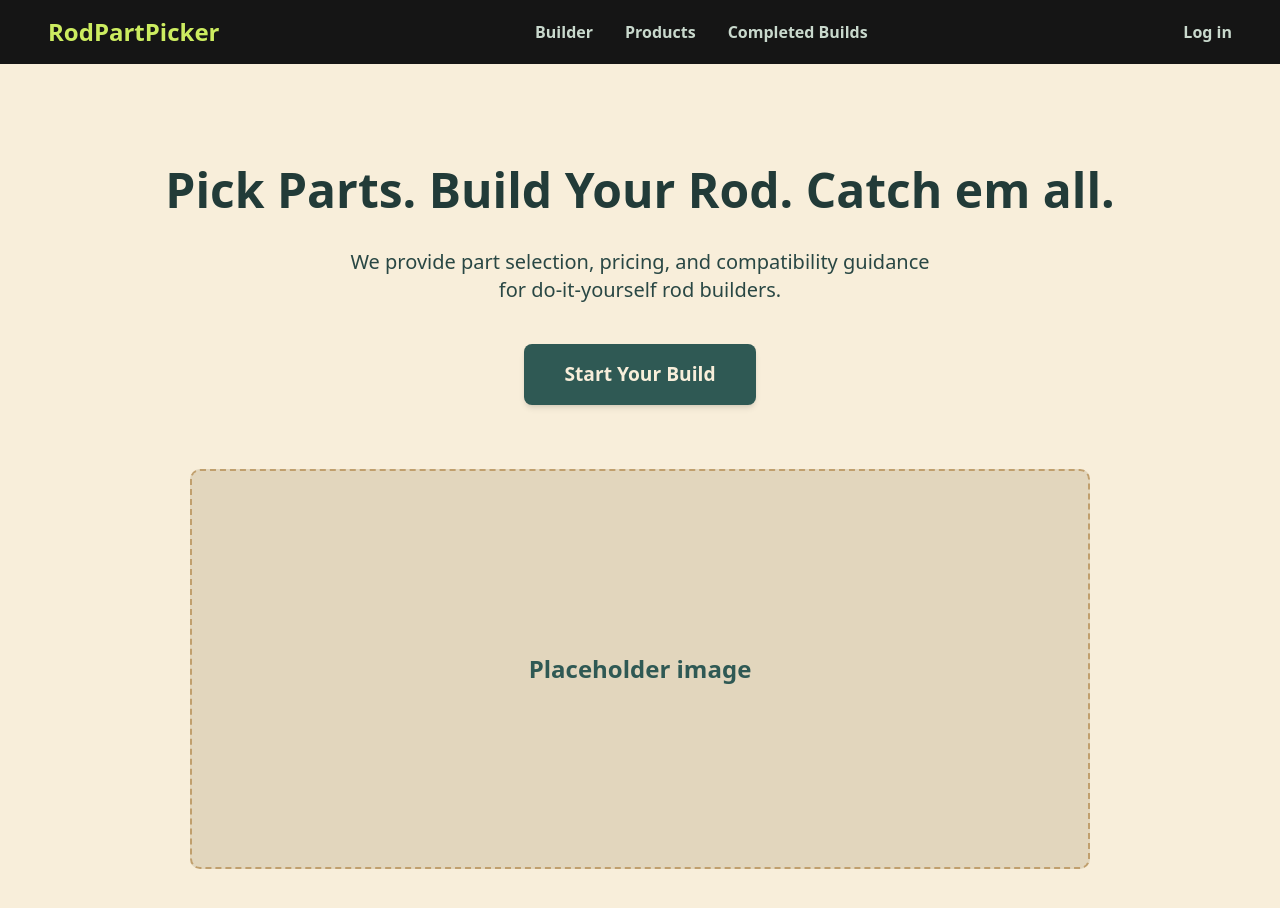
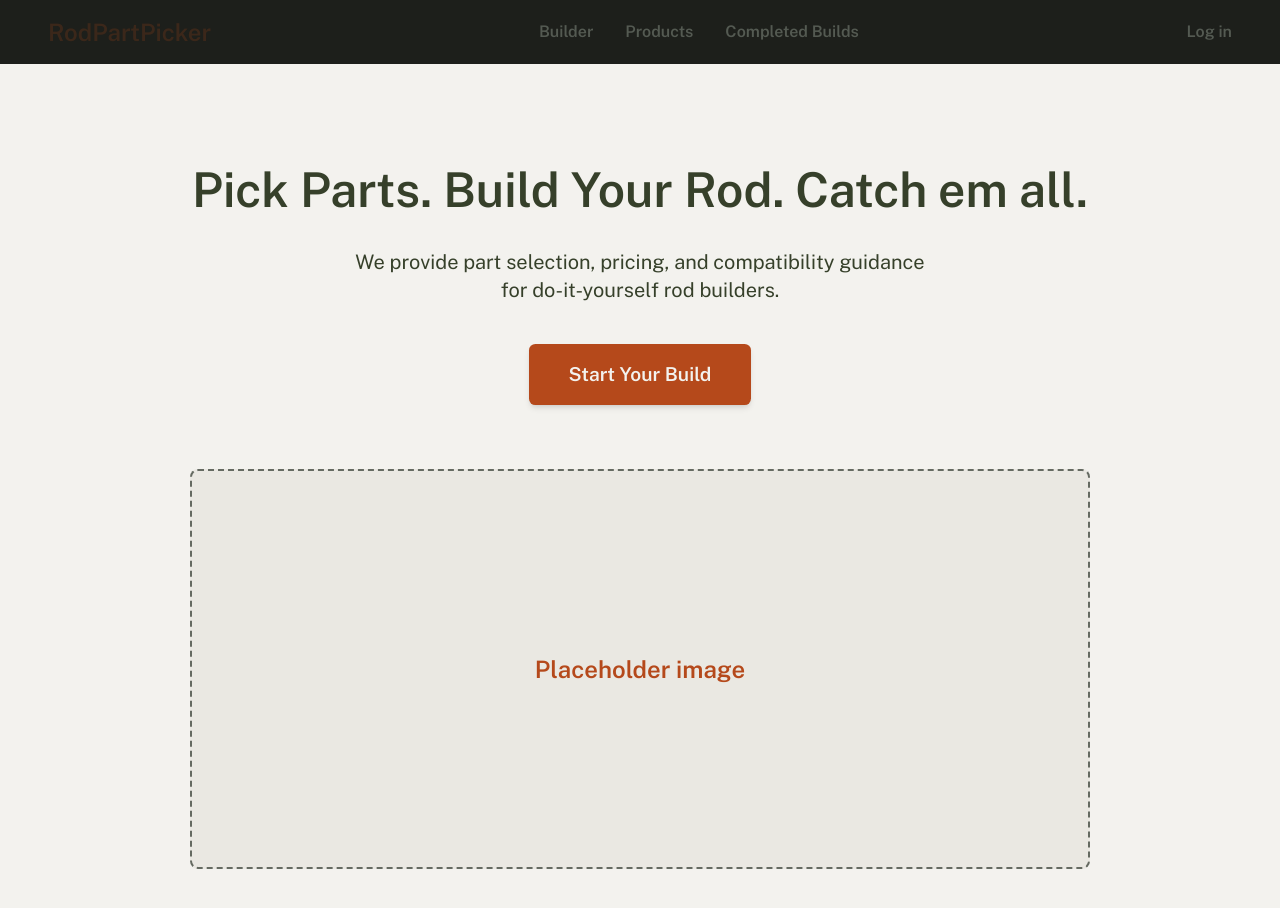
Before and after one commit to Alchabom/RodPartPicker, a React (Vite) app: page / in a window 1280 px wide. Shown: the top 908 px of the page. Built offline with nearby package versions, Linux system fonts and the light colour scheme; no server answers.

Commit message:
feat(web): add the brook trout tokens and contrast check
Co-Authored-By: Claude Opus 5.5 <noreply@anthropic.com>

```diff
--- a/index.html
+++ b/index.html
@@ -4,7 +4,13 @@
     <meta charset="UTF-8" />
     <link rel="icon" type="image/svg+xml" href="/favicon.svg" />
     <meta name="viewport" content="width=device-width, initial-scale=1.0" />
-    <title>rodpartpicker</title>
+    <link rel="preconnect" href="https://fonts.googleapis.com" />
+    <link rel="preconnect" href="https://fonts.gstatic.com" crossorigin />
+    <link
+      href="https://fonts.googleapis.com/css2?family=Public+Sans:wght@400;500;600&display=swap"
+      rel="stylesheet"
+    />
+    <title>RodPartPicker</title>
   </head>
   <body>
     <div id="root"></div>
--- a/package.json
+++ b/package.json
@@ -9,7 +9,8 @@
     "lint": "oxlint",
     "preview": "vite preview",
     "db:migrate": "cd api && uv run python -m app.migrate",
-    "test": "vitest run"
+    "test": "vitest run",
+    "check:contrast": "node scripts/check-contrast.mjs"
   },
   "dependencies": {
     "@tailwindcss/vite": "^4.3.3",
--- /dev/null
+++ b/scripts/check-contrast.mjs
@@ -0,0 +1,62 @@
+// WCAG AA contrast check for the design tokens in src/styles/index.css.
+// Parses only `--name: #RRGGBB;` declarations inside :root (color-mix tokens are skipped).
+import { readFileSync } from 'node:fs'
+import { fileURLToPath } from 'node:url'
+
+const cssPath = fileURLToPath(new URL('../src/styles/index.css', import.meta.url))
+const css = readFileSync(cssPath, 'utf8')
+const rootBlock = css.match(/:root\s*\{([\s\S]*?)\n\}/)?.[1] ?? ''
+
+const tokens = {}
+for (const m of rootBlock.matchAll(/--([\w-]+)\s*:\s*(#[0-9a-fA-F]{6})\s*;/g)) {
+  tokens[m[1]] = m[2]
+}
+
+const MIN = 4.5
+// [foreground, background]; '#FFFFFF' is a literal, anything else is a token name.
+const pairs = [
+  ['#FFFFFF', 'belly'],
+  ['belly', 'stone-page'],
+  ['ink-2', 'stone-page'],
+  ['ink-3', 'stone-page'],
+  ['ink-3', 'stone-raised'],
+  ['ink-3', 'stone-card'],
+  ['olive', 'stone-page'],
+  ['stone-page', 'haze-5'],
+  ['belly-ink', 'stone-page'],
+  ['belly-ink', 'stone-raised'],
+  ['#FFFFFF', 'negative'],
+  ['negative', 'stone-page'],
+]
+
+const resolve = (ref) => (ref.startsWith('#') ? ref : tokens[ref])
+
+function luminance(hex) {
+  const [r, g, b] = [1, 3, 5].map((i) => {
+    const c = parseInt(hex.slice(i, i + 2), 16) / 255
+    return c <= 0.03928 ? c / 12.92 : ((c + 0.055) / 1.055) ** 2.4
+  })
+  return 0.2126 * r + 0.7152 * g + 0.0722 * b
+}
+
+function ratio(a, b) {
+  const [hi, lo] = [luminance(a), luminance(b)].sort((x, y) => y - x)
+  return (hi + 0.05) / (lo + 0.05)
+}
+
+let failed = false
+for (const [fg, bg] of pairs) {
+  const f = resolve(fg)
+  const b = resolve(bg)
+  const missing = [f ? null : fg, b ? null : bg].filter(Boolean)
+  if (missing.length) {
+    console.log(`MISSING  ${fg} / ${bg}  (no token: ${missing.join(', ')})`)
+    failed = true
+    continue
+  }
+  const r = ratio(f, b)
+  const ok = r >= MIN
+  if (!ok) failed = true
+  console.log(`${ok ? 'ok     ' : 'FAIL   '}  ${fg} / ${bg}  ${r.toFixed(2)}`)
+}
+process.exit(failed ? 1 : 0)
--- a/src/styles/index.css
+++ b/src/styles/index.css
@@ -6,57 +6,98 @@
 @custom-variant dark (&:is(.dark *));
 
 :root {
-  /* Dark Greens */
-  --te-papa-green: #223B38;
-  --plantation: #294744;
-  --spectra: #2F5954;
-
-  /* Lights & Accents */
-  --tasman: #C9D9CD;
-  --sulu: #CCEC60;
-
-  /* Neutrals */
-  --cod-gray: #151515;
-  --linen: #F8EEDA;
-  --bone: #E2D6BD;
-  --twine: #C09F6D;
+  /* Brook trout / Blue Ridge tokens */
+  --stone-page: #F3F2EE;
+  --stone-card: #FCFBF9;
+  --stone-raised: #EAE8E2;
+  --ink: #1D1F1B;
+  --ink-2: #545A52;
+  --ink-3: #656A61;
+  --hairline: color-mix(in oklab, var(--ink) 9%, transparent);
+  --belly: #B5491B;
+  --belly-ink: #8F3814;
+  --spot: #C23B2E;
+  --halo: #7FA3C4;
+  --olive: #36402A;
+  --haze-1: #CBD4D6;
+  --haze-2: #A8B8C0;
+  --haze-3: #7C93A1;
+  --haze-4: #4F6677;
+  --haze-5: #33424A;
+  --dawn: #EEE5D6;
+  --negative: #B4322B;
+  --fin-edge: linear-gradient(90deg, var(--stone-card) 0 3px, var(--ink) 3px 6px, var(--belly) 6px);
+  --ease-shop: cubic-bezier(0.22, 1, 0.36, 1);
 
   /* shadcn tokens mapped to the palette */
-  --background: var(--linen);
-  --foreground: var(--cod-gray);
-  --card: var(--linen);
-  --card-foreground: var(--cod-gray);
-  --popover: var(--linen);
-  --popover-foreground: var(--cod-gray);
-  --primary: var(--spectra);
-  --primary-foreground: var(--linen);
-  --secondary: var(--bone);
-  --secondary-foreground: var(--te-papa-green);
-  --muted: var(--bone);
-  --muted-foreground: var(--plantation);
-  --accent: var(--tasman);
-  --accent-foreground: var(--te-papa-green);
-  --destructive: oklch(0.577 0.245 27.325);
-  --border: color-mix(in oklab, var(--twine) 40%, transparent);
-  --input: color-mix(in oklab, var(--twine) 40%, transparent);
-  --ring: var(--sulu);
-  --radius: 0.625rem;
+  --background: var(--stone-page);
+  --foreground: var(--ink);
+  --card: var(--stone-card);
+  --card-foreground: var(--ink);
+  --popover: var(--stone-card);
+  --popover-foreground: var(--ink);
+  --primary: var(--belly);
+  --primary-foreground: #FFFFFF;
+  --secondary: var(--stone-raised);
+  --secondary-foreground: var(--ink);
+  --muted: var(--stone-raised);
+  --muted-foreground: var(--ink-3);
+  --accent: var(--stone-raised);
+  --accent-foreground: var(--ink);
+  --destructive: var(--negative);
+  --border: var(--hairline);
+  --input: var(--hairline);
+  --ring: var(--belly-ink);
+  --radius: 0.5rem;
 }
 
 @theme inline {
-  --font-sans: system-ui, -apple-system, BlinkMacSystemFont, 'Segoe UI', Roboto, Oxygen, Ubuntu, Cantarell, 'Open Sans', 'Helvetica Neue', sans-serif;
-  --font-heading: var(--font-sans);
+  --font-sans: 'Public Sans', ui-sans-serif, system-ui, sans-serif;
+  --font-heading: 'Public Sans', ui-sans-serif, system-ui, sans-serif;
 
-  /* Brand palette as utilities: bg-cod-gray, text-sulu, border-twine, ... */
-  --color-te-papa-green: var(--te-papa-green);
-  --color-plantation: var(--plantation);
-  --color-spectra: var(--spectra);
-  --color-tasman: var(--tasman);
-  --color-sulu: var(--sulu);
-  --color-cod-gray: var(--cod-gray);
-  --color-linen: var(--linen);
-  --color-bone: var(--bone);
-  --color-twine: var(--twine);
+  /* Brand tokens as utilities: bg-stone-page, text-ink-2, bg-belly, fill-haze-3, ... */
+  --color-stone-page: var(--stone-page);
+  --color-stone-card: var(--stone-card);
+  --color-stone-raised: var(--stone-raised);
+  --color-ink: var(--ink);
+  --color-ink-2: var(--ink-2);
+  --color-ink-3: var(--ink-3);
+  --color-hairline: var(--hairline);
+  --color-belly: var(--belly);
+  --color-belly-ink: var(--belly-ink);
+  --color-spot: var(--spot);
+  --color-halo: var(--halo);
+  --color-olive: var(--olive);
+  --color-haze-1: var(--haze-1);
+  --color-haze-2: var(--haze-2);
+  --color-haze-3: var(--haze-3);
+  --color-haze-4: var(--haze-4);
+  --color-haze-5: var(--haze-5);
+  --color-dawn: var(--dawn);
+  --color-negative: var(--negative);
+
+  /* Deprecated: removed in sub-project 2 */
+  --color-te-papa-green: var(--olive);
+  --color-plantation: var(--olive);
+  --color-spectra: var(--belly);
+  --color-tasman: var(--ink-2);
+  --color-sulu: color-mix(in oklab, var(--belly) 20%, transparent);
+  --color-cod-gray: var(--ink);
+  --color-linen: var(--stone-page);
+  --color-bone: var(--stone-raised);
+  --color-twine: var(--ink-3);
+
+  --animate-rise: rise 400ms var(--ease-shop) both;
+  @keyframes rise {
+    from {
+      opacity: 0;
+      transform: translateY(8px);
+    }
+    to {
+      opacity: 1;
+      transform: translateY(0);
+    }
+  }
 
   --color-ring: var(--ring);
   --color-input: var(--input);
```
